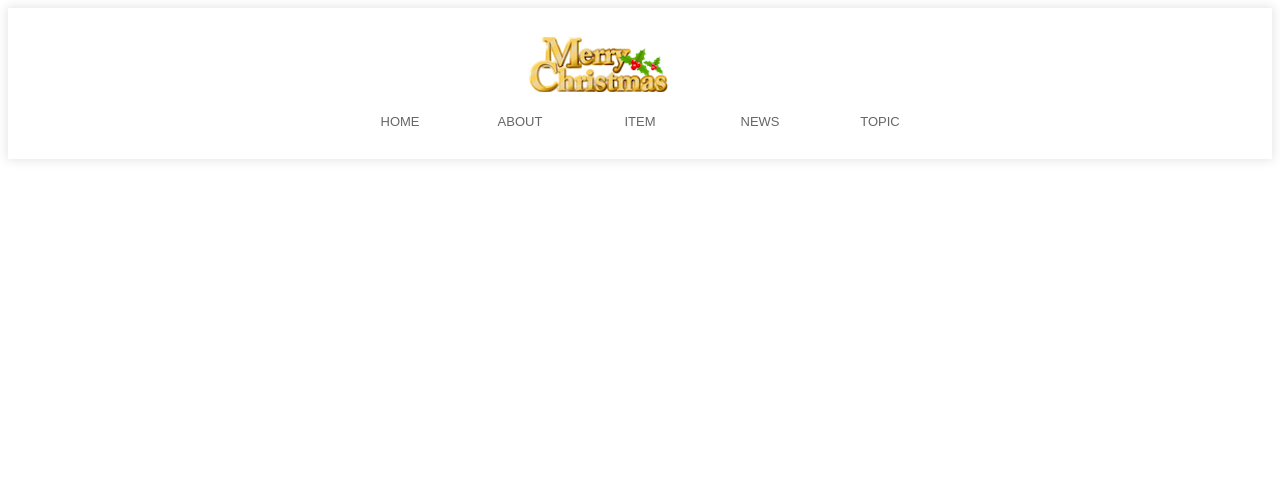
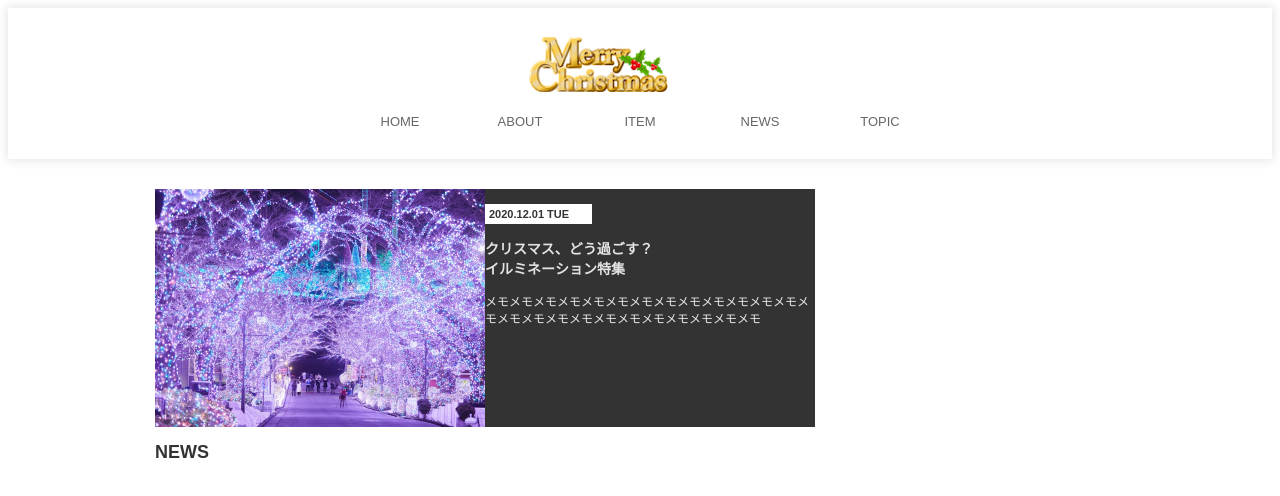
Before and after one commit to maip0902/front-introduction, a website: page src/index.html in a window 1280 px wide. Drawn offline with Linux system fonts and the light colour scheme.

Commit message:
メイントピックのコーディングまで

```diff
--- a/src/index.html
+++ b/src/index.html
@@ -21,7 +21,21 @@
         </header>
         <div class="wrapper">
             <main class="main">
+                <a>
+                    <div class="hot-topic">
+                        <img class="hot-topic-image" src="../images/topic.jpg">
+                        <div class="content">
+                            <div class="content-date">2020.12.01 TUE</div>
+                            <h3>クリスマス、どう過ごす？<br>イルミネーション特集</h3>
+                            <p>メモメモメモメモメモメモメモメモメモメモメモメモメモメモメモメモメモメモメモメモメモメモメモメモメモ</p>
+                        </div>
+                    </div>
+                </a>
+                <h2>NEWS</h2>
+                <div class="news">
 
+                </div>
+                <div class="articles"></div>
             </main>
             <div class="side-menu">
 
--- a/src/sass/style.scss
+++ b/src/sass/style.scss
@@ -76,6 +76,41 @@ a {
     display: block;
     float: left;
     width: 660px;
+
+    .hot-topic {
+        display: flex;
+        background-color: #333;
+
+        .hot-topic-image {
+            display: block;
+            width: 50%;
+            height: 100%;
+        }
+
+        .content {
+            position: relative;
+            width: 50%;
+            height: 100%;
+
+            .content-date {
+                width: 30%;
+                margin-top: 15px;
+                background-color: #fff;
+                color: #333;
+                padding: 4px;
+                font-weight: bold;
+                font-size: 1.1rem;
+            }
+
+            h3 {
+                color: #e3e3e3;
+            }
+
+            p {
+                color: #e3e3e3;
+            }
+        }
+    }
 }
 
 .side-menu {
```
Also changed, not shown: src/dist/style.css, src/images/topic.jpg (added), 1 other file.
